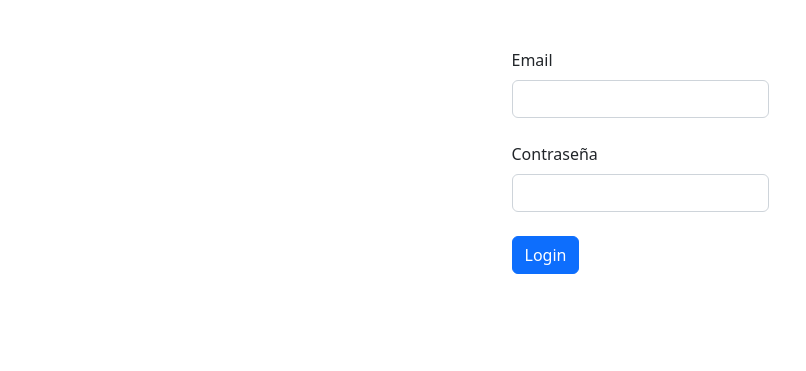
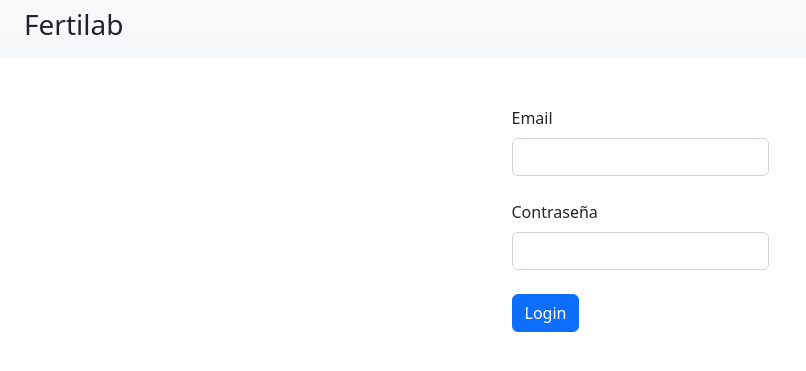
Before and after one commit to franjmr0416/fertilab, a PHP site: page / in a window 1280 px wide. Shown: the top 371 px of the page, without its empty margins (0-806 px from the left). Run offline with PHP 8.4, Linux system fonts and the light colour scheme.

Commit message:
navbar index

```diff
--- a/index.php
+++ b/index.php
@@ -43,6 +43,10 @@ if (isset($_POST['btnSubmit'])) {
 </head>
 
 <body>
+  <div class="d-flex py-2 px-4 bg-light bg-gradient">
+    <h3>Fertilab</h3>
+
+  </div>
   <div class="p-2 p-md-4 container d-flex justify-content-center">
     <div class="d-flex justify-content-center mt-4">
       <form method="POST">
```
